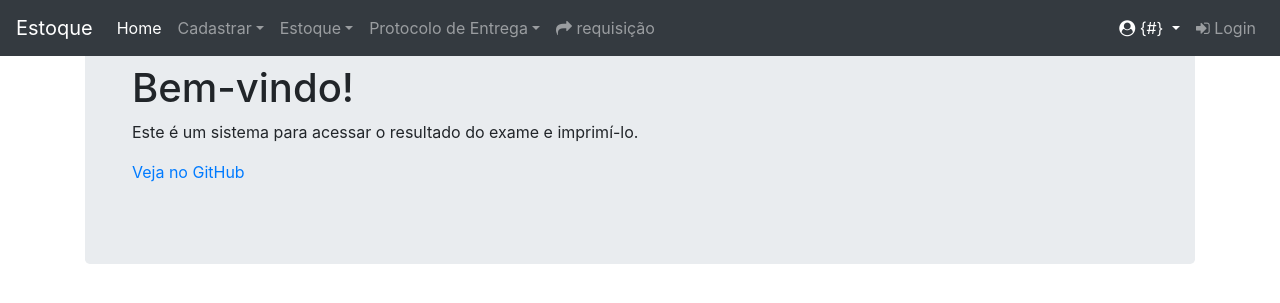
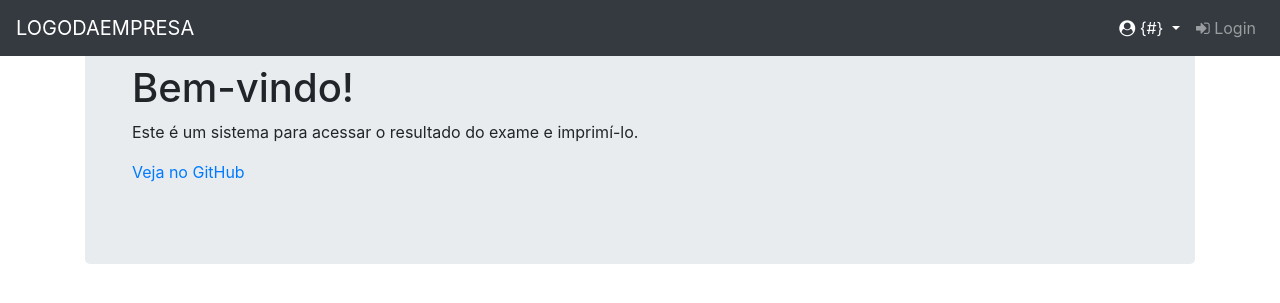
Before and after one commit to Francelmo87/Results, a Django app: page / in a window 1280 px wide. Shown: the top 303 px of the page. Run offline with Django 4.2, Linux system fonts and the light colour scheme; some libraries are stand-ins or nearby versions.

Commit message:
navbar melhorada

```diff
--- a/core/templates/includes/nav.html
+++ b/core/templates/includes/nav.html
@@ -1,51 +1,14 @@
 <!-- https://github.com/JTruax/bootstrap-starter-template/blob/master/template/start.html -->
 
 <nav class="navbar navbar-expand-md navbar-dark bg-dark fixed-top">
-    <a class="navbar-brand" href="#">Estoque</a>
+    <a class="navbar-brand" href="#">LOGODAEMPRESA</a>
     <button class="navbar-toggler" type="button" data-toggle="collapse" data-target="#navbarsExampleDefault" aria-controls="navbarsExampleDefault" aria-expanded="false" aria-label="Toggle navigation">
         <span class="navbar-toggler-icon"></span>
     </button>
 
     <div class="collapse navbar-collapse" id="navbarsExampleDefault">
-        <ul class="navbar-nav mr-auto">
-            <li class="nav-item active">
-                <a class="nav-link" href="{% url 'core:index' %}">Home <span class="sr-only">(current)</span></a>
-            </li>
 
-
-
-            <li class="nav-item dropdown">
-                <a class="nav-link dropdown-toggle" href="#" id="dropdown01" data-toggle="dropdown" aria-haspopup="true" aria-expanded="false">Cadastrar</a>
-                <div class="dropdown-menu" aria-labelledby="dropdown01">
-                    <a class="dropdown-item" href="{ url 'fornecedor:create' %}">Fornecedor</a>
-                    <a class="dropdown-item" href="{ url 'produto:create' %}">Produto</a>
-                    <a class="dropdown-item" href="{#}">Compras</a>
-                </div>
-            </li>
-            <li class="nav-item dropdown">
-                <a class="nav-link dropdown-toggle" href="#" id="dropdown02" data-toggle="dropdown" aria-haspopup="true" aria-expanded="false">Estoque</a>
-                <div class="dropdown-menu" aria-labelledby="dropdown02">
-                    <a class="dropdown-item" href="{#}">Entrada</a>
-                    <a class="dropdown-item" href="{#}">Saída</a>
-                </div>
-            </li>
-            <li class="nav-item dropdown">
-                <a class="nav-link dropdown-toggle" href="#" id="dropdown03" data-toggle="dropdown" aria-haspopup="true" aria-expanded="false">Protocolo de Entrega</a>
-                <div class="dropdown-menu" aria-labelledby="dropdown03">
-                    <a class="dropdown-item" href="{#}">Entrega</a>
-                </div>
-            </li>
-
-            <li class="nav-item ">
-                <a class="nav-link" href="">
-                   <i class="fa fa-share" aria-hidden="true"></i>
-                     requisição
-                </a>
-             </li>
-        </ul>
-
-        <ul class="navbar-nav">
-
+        <ul class="navbar-nav ml-auto">
             <li class="nav-item dropdown">
                 <a class="nav-link dropdown-toggle text-white" href="#" id="navbarDropdownMenuLink"
                     role="button" data-toggle="dropdown" aria-haspopup="true" aria-expanded="false">
@@ -53,12 +16,6 @@
                     <span id="username">{#}</span>
                 </a>
                 <div class="dropdown-menu" aria-labelledby="navbarDropdownMenuLink">
-                    <a class="dropdown-item" href="">
-                        <i class="fa fa-user" aria-hidden="true"></i>
-                        Meus dados</a>
-                    <a class="dropdown-item" href="#">
-                        <i class="fa fa-lock" aria-hidden="true"></i>
-                        Alterar senha</a>
                     <div class="dropdown-divider"></div>
                     <a class="dropdown-item" href="/logout/">
                         <i class="fa fa-sign-out" aria-hidden="true"></i>
@@ -66,15 +23,12 @@
                 </div>
             </li>
 
-
             <li class="nav-item ">
                 <a class="nav-link" href="/login/">
                     <i class="fa fa-sign-in" aria-hidden="true"></i>
                     Login
                 </a>
             </li>
-
-
         </ul>
 
     </div>
```
